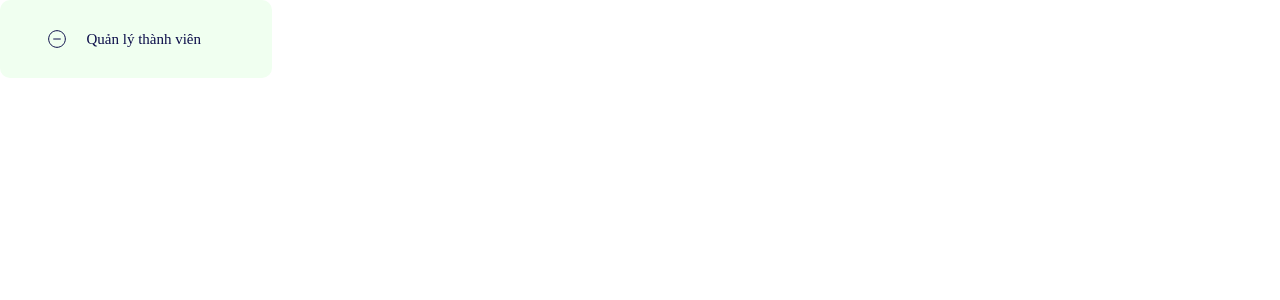
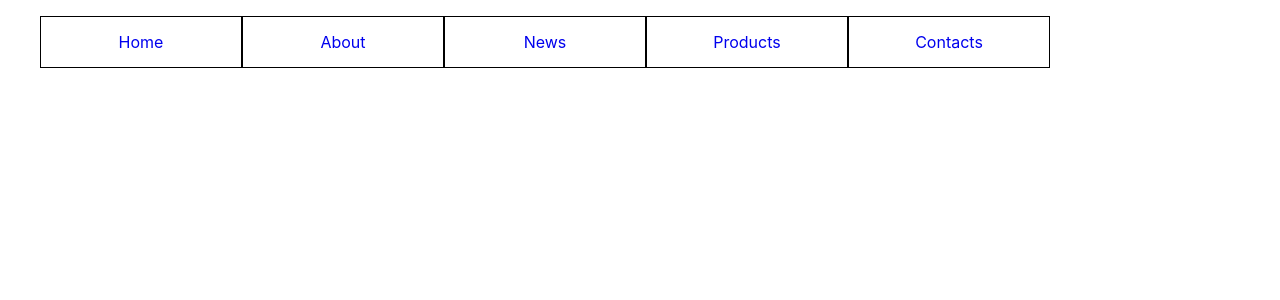
Before and after one commit to hoahoang15/lalisa, a React (Create React App) app: page / in a window 1280 px wide. Shown: the top 300 px of the page. Built offline with nearby package versions, Linux system fonts and the light colour scheme; a web font is replaced by a local one.

Commit message:
Feature: instal styled component/ add html, css menu

```diff
--- a/package.json
+++ b/package.json
@@ -9,6 +9,7 @@
     "react": "^17.0.2",
     "react-dom": "^17.0.2",
     "react-scripts": "4.0.3",
+    "styled-components": "^5.3.3",
     "web-vitals": "^1.1.2"
   },
   "scripts": {
--- a/src/App.js
+++ b/src/App.js
@@ -4,8 +4,9 @@ import './App.css';
 // import Background from "./components/Background/Background"
 // import Image from './components/Image/Image';
 // import Button from './components/Button/Button'
-import ActivityWidget from "./components/ActivityWidget/ActivityWidget"
-import ButtonIcon from "./components/ButtonIcon"
+// import ActivityWidget from "./components/ActivityWidget/ActivityWidget"
+// import ButtonIcon from "./components/ButtonIcon"
+import Menu from './components/Menu';
 
 // ctrl + /
 function App() {
@@ -30,7 +31,8 @@ function App() {
           <ActivityWidget amount={13} />
         </div>
       </div> */}
-      <ButtonIcon/>
+      {/* <ButtonIcon/> */}
+      <Menu />
     </div>
   );
 }
--- /dev/null
+++ b/src/components/Menu/index.js
@@ -0,0 +1,31 @@
+import React from 'react'
+import { Container } from './menu.styles'
+
+
+/**
+ * -- Su dung styled-omponents ?????
+ * -- tao menu ?????
+ * -- style menu ??????
+ */
+const Menu = () => {
+    return (
+        <Container className="menu_wrapper">
+            <ul>
+                <li>
+                    <a href="#">Home
+                        {/* <ul>
+                            <li><a href="#">Home</a></li>
+                            <li><a href="#">About</a></li>
+                        </ul> */}
+                    </a>
+                </li>
+                <li><a href="#">About</a></li>
+                <li><a href="#">News</a></li>
+                <li><a href="#">Products</a></li>
+                <li><a href="#">Contacts</a></li>
+            </ul>
+        </Container>
+    )
+}
+
+export default Menu
--- /dev/null
+++ b/src/components/Menu/menu.styles.js
@@ -0,0 +1,28 @@
+import styled from "styled-components";
+
+
+export const Container = styled.div`
+    display: flex;
+    ul{
+        display: flex;
+        li {
+            list-style: none;
+            list-style: none;
+            width: 200px;
+            height: 50px;
+            line-height: 50px;
+            text-align: center;
+            border: 1px solid black;
+            &:hover {
+                background-color: blue;
+                transition: .5s all ease-in-out;
+                a{
+                    color: white;
+                }
+            }
+            a{
+                text-decoration: none;
+            }
+        }
+    }
+`
```
Also changed, not shown: public/about.html (added, +14 -0 lines), src/components/Image/Image.css (line endings or trailing spaces), 1 other file (tests, documents, lock files or other folders).
